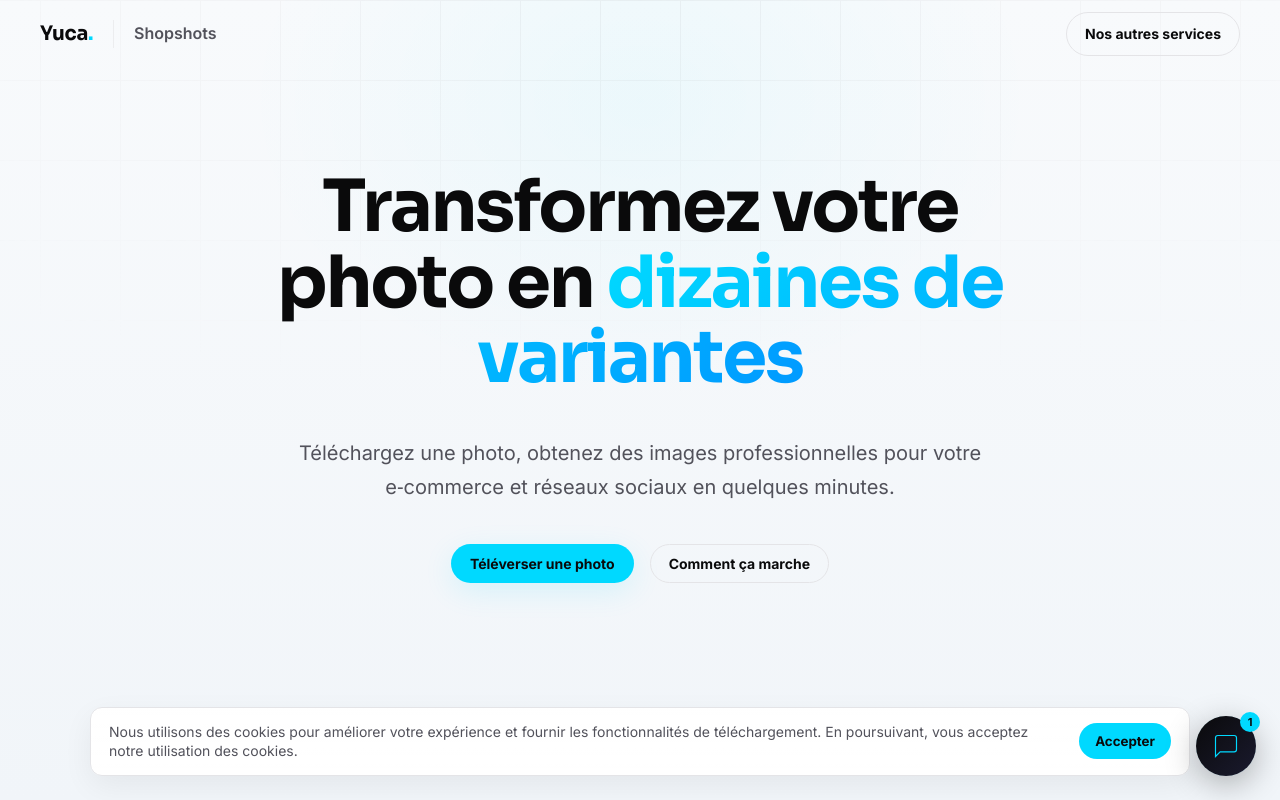
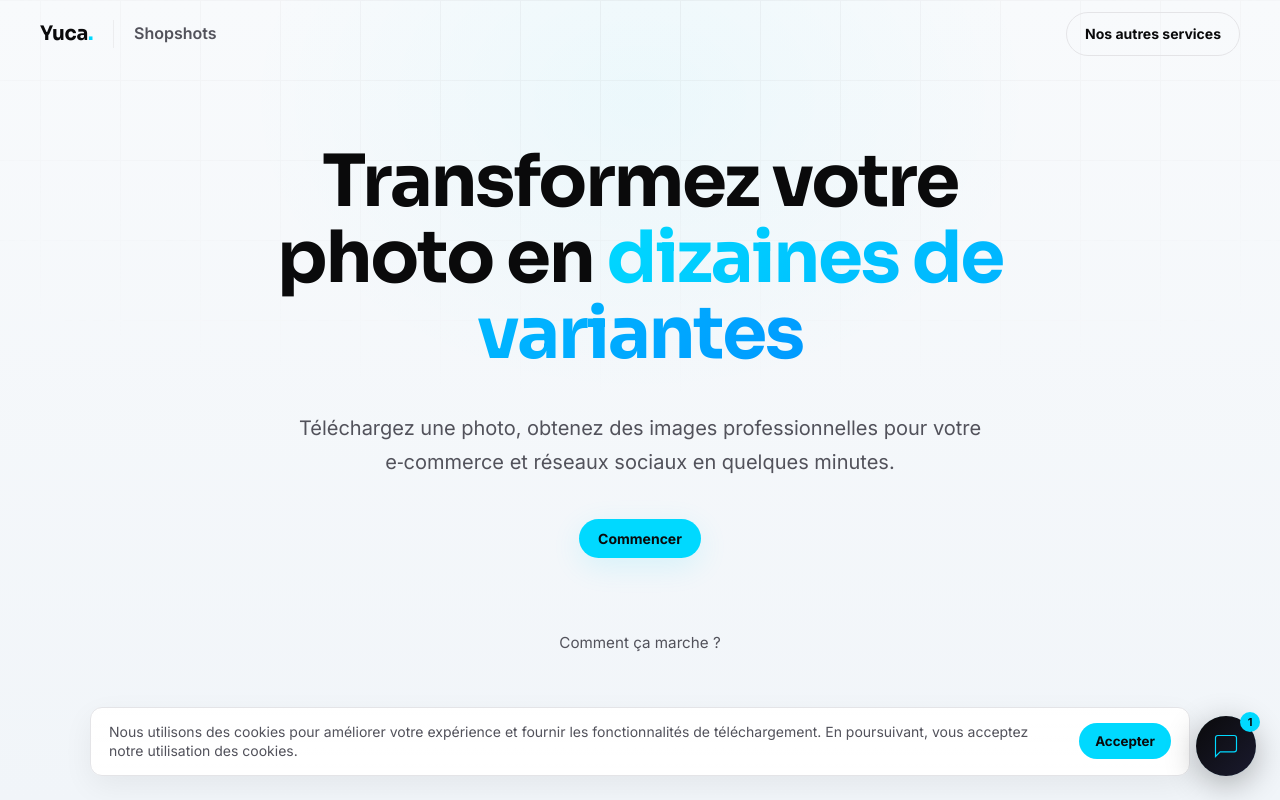
Before and after one commit to yconsulting-cloud/Yuca, a Next.js app: page /shopshots in a window 1280 px wide. Shown: the top 800 px of the page. Built offline with nearby package versions, Linux system fonts and the light colour scheme.

Commit message:
Shopshots: simplify hero CTAs to single 'Commencer' action and add small FAQ link

```diff
--- a/app/shopshots/ShopshotsClient.js
+++ b/app/shopshots/ShopshotsClient.js
@@ -216,9 +216,9 @@ export default function ShopshotsClient() {
           <h1 className="hero__title">Transformez votre photo en <span className="hero__title-gradient">dizaines de variantes</span></h1>
           <p className="hero__subtitle">Téléchargez une photo, obtenez des images professionnelles pour votre e‑commerce et réseaux sociaux en quelques minutes.</p>
           <div className="hero__ctas">
-            <button className="hero__cta hero__cta--primary btn btn-accent" onClick={() => fileInputRef.current?.click()}>Téléverser une photo</button>
-            <button className="hero__cta hero__cta--secondary btn btn-outline" onClick={() => window.location.href = '/#faq'}>Comment ça marche</button>
+            <button className="hero__cta hero__cta--primary btn btn-accent" onClick={() => fileInputRef.current?.click()}>Commencer</button>
           </div>
+          <div style={{marginTop:8}}><a href="/#faq" style={{color:'var(--c-text-sec)', fontSize:'0.95rem'}}>Comment ça marche ?</a></div>
         </div>
       </section>
 
```
